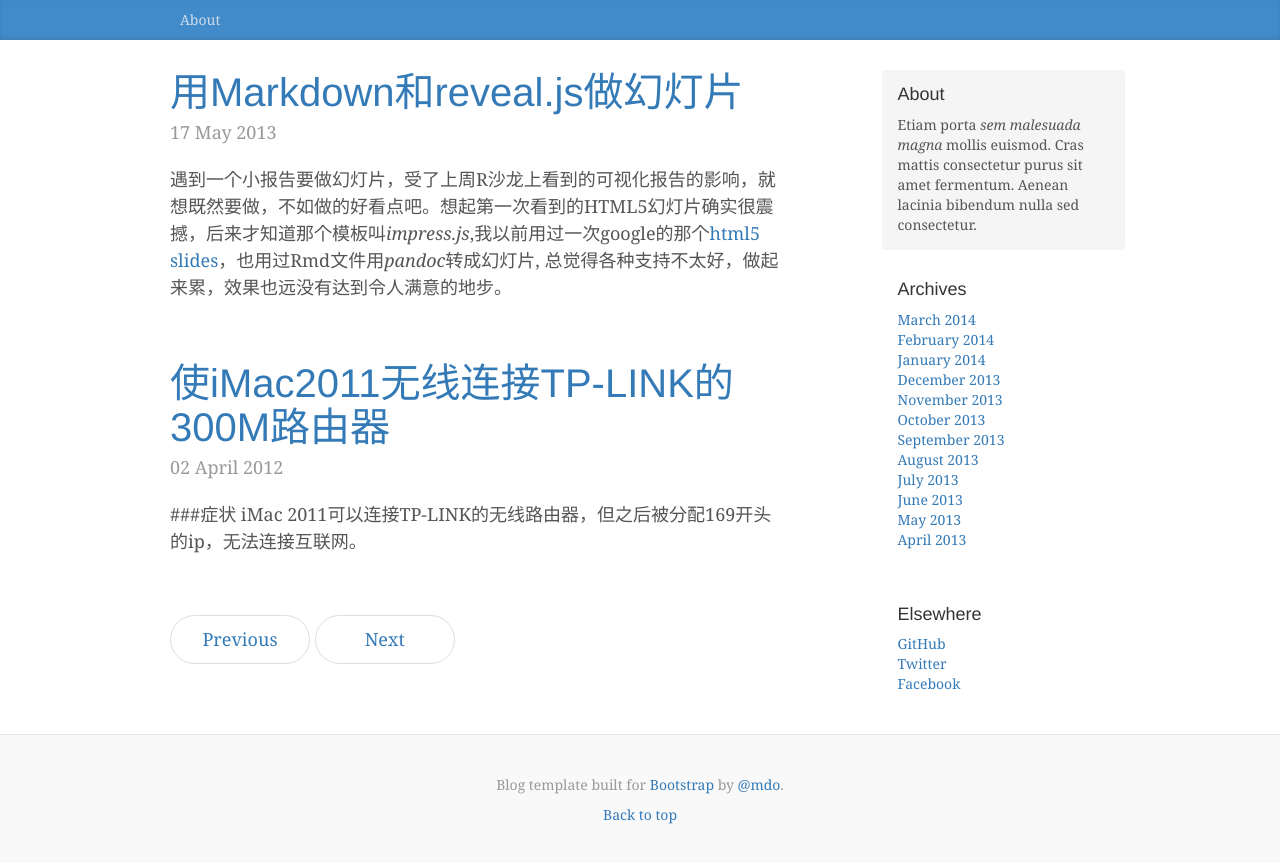
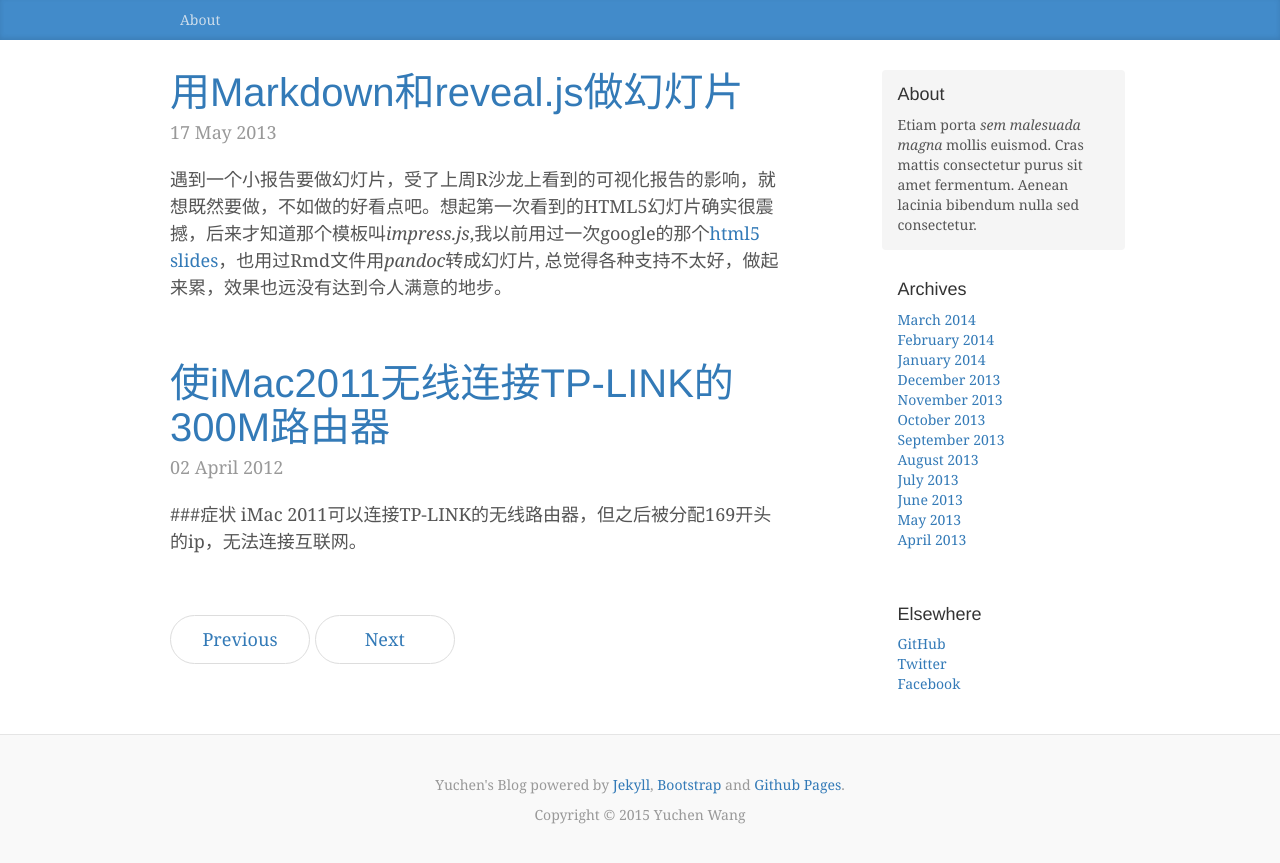
Before and after one commit to wangyuchen/wangyuchen.github.io, a Jekyll site: the page built from index.html, in a window 1280 px wide. Shown: the top 863 px of the page. Built offline with Jekyll 4.4.1, drawn with Linux system fonts in a browser that asks for light colours; nearby versions of some CDN libraries.

Commit message:
include footer

```diff
--- /dev/null
+++ b/_includes/footer.html
@@ -0,0 +1,14 @@
+<footer class="blog-footer">
+  <p>{{ site.title}} powered by <a href="http://jekyllrb.com">Jekyll</a>,
+    <a href="http://getbootstrap.com">Bootstrap</a> and <a href="https://pages.github.com">Github Pages</a>.</p>
+  <p>Copyright © 2015 Yuchen Wang</p>
+</footer>
+
+
+<!-- Bootstrap core JavaScript
+================================================== -->
+<!-- Placed at the end of the document so the pages load faster -->
+<script src="https://ajax.googleapis.com/ajax/libs/jquery/1.11.2/jquery.min.js"></script>
+<script src="bootstrap/js/bootstrap.min.js"></script>
+<!-- IE10 viewport hack for Surface/desktop Windows 8 bug -->
+<script src="bootstrap/js/ie10-viewport-bug-workaround.js"></script>
--- a/_layouts/default.html
+++ b/_layouts/default.html
@@ -21,20 +21,9 @@
       </div><!-- /.row -->
     </div><!-- /.container -->
 
-    <footer class="blog-footer">
-      <p>Blog template built for <a href="http://getbootstrap.com">Bootstrap</a> by <a href="https://twitter.com/mdo">@mdo</a>.</p>
-      <p>
-        <a href="#">Back to top</a>
-      </p>
-    </footer>
+
+    {% include footer.html %}
 
 
-    <!-- Bootstrap core JavaScript
-    ================================================== -->
-    <!-- Placed at the end of the document so the pages load faster -->
-    <script src="https://ajax.googleapis.com/ajax/libs/jquery/1.11.2/jquery.min.js"></script>
-    <script src="bootstrap/js/bootstrap.min.js"></script>
-    <!-- IE10 viewport hack for Surface/desktop Windows 8 bug -->
-    <script src="bootstrap/js/ie10-viewport-bug-workaround.js"></script>
   </body>
 </html>
```
